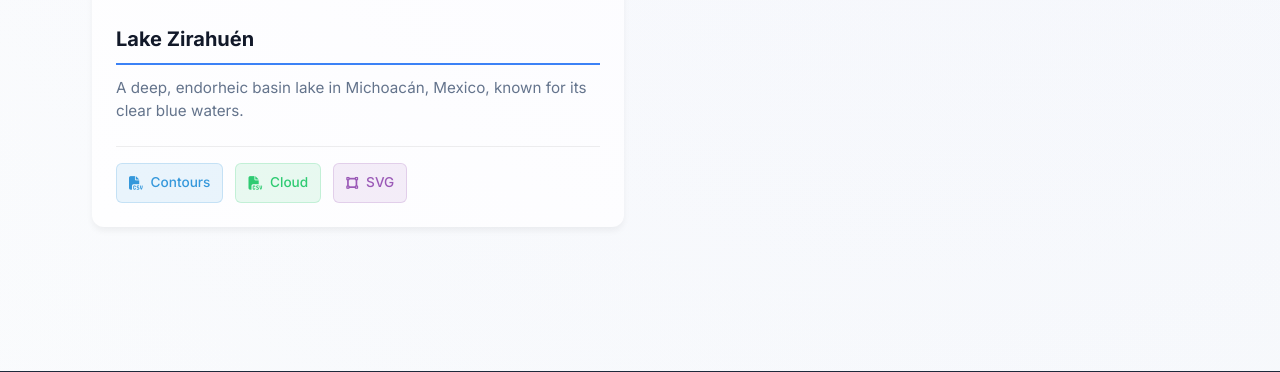
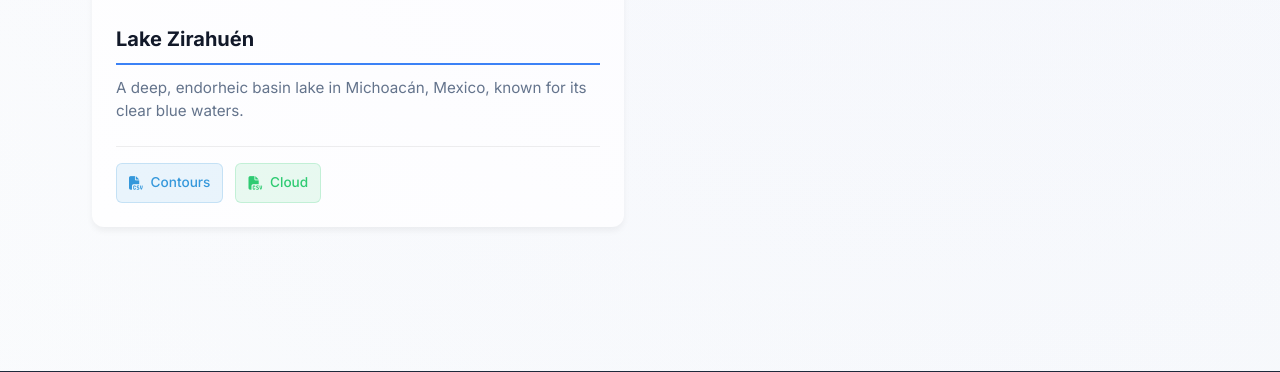
Before and after one commit to gstinoco/CloudGen, a Flask app: page /examples in a window 1280 px wide. Shown: the part 4016-4388 px from the top of the page. Run offline with Flask 3, Linux system fonts and the light colour scheme.

Commit message:
chore: comment out SVG download link and add SVG to gitignore
The SVG download link is temporarily disabled as SVG files are no longer being served. Adding *.svg to .gitignore prevents accidental commits of generated SVG files.

```diff
--- a/templates/examples.html
+++ b/templates/examples.html
@@ -167,9 +167,9 @@
                             <a href="{{ url_for('static', filename='examples/' + example.cloud_csv) }}" class="download-btn cloud" download>
                                 <i class="fas fa-file-csv"></i> Cloud
                             </a>
-                            <a href="{{ url_for('static', filename='examples/' + example.cloud_svg) }}" class="download-btn svg" download>
+                            <!--<a href="{{ url_for('static', filename='examples/' + example.cloud_svg) }}" class="download-btn svg" download>
                                 <i class="fas fa-vector-square"></i> SVG
-                            </a>
+                            </a>-->
                         </div>
                     </div>
                 </div>
```
Also changed, not shown: 1 other file.
